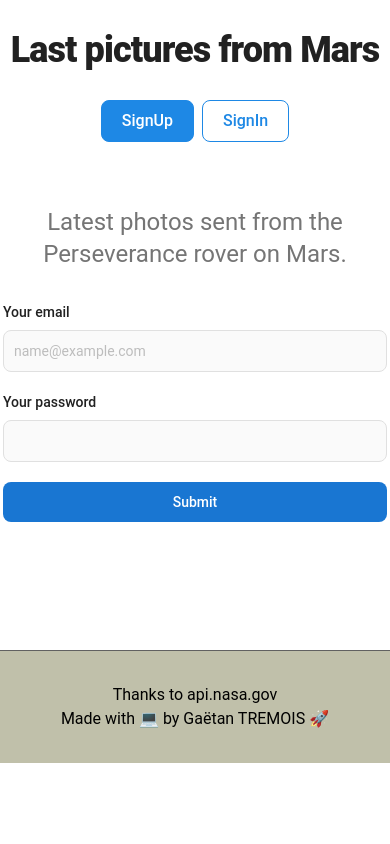
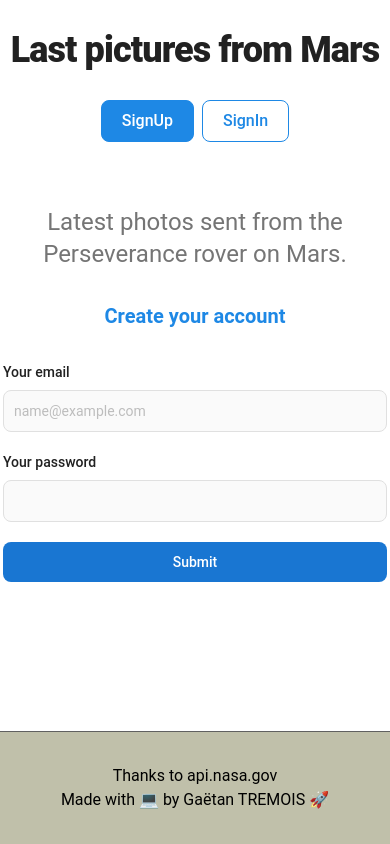
Before and after one commit to gtcore902/nasa-pictures, a React (Create React App) app: page /signin in a window 390 px wide. Built offline with nearby package versions, Linux system fonts and the light colour scheme; no server answers.

Commit message:
feat: add form titles & and fix footer

```diff
--- a/src/components/Content2/index.jsx
+++ b/src/components/Content2/index.jsx
@@ -1,8 +1,12 @@
-import { useState, useEffect } from 'react';
+import { Context } from '../../Context';
+import { useContext, useState, useEffect } from 'react';
 import { API_KEY } from '../../API_KEYS';
 import roverPicture from '../../assets/rover-robot.svg';
 
 const Content2 = () => {
+  const { isLogged, toggleLogin } = useContext(Context);
+  const { userId, setUser } = useContext(Context);
+
   const [datas, setDatas] = useState([]);
   const [description, setDescription] = useState({});
   const [filteredDatas, setFilteredDatas] = useState([]);
--- a/src/components/SignInForm/index.jsx
+++ b/src/components/SignInForm/index.jsx
@@ -12,7 +12,6 @@ const SignInForm = () => {
   const [inputs, setInputs] = useState({});
   const [errorMessage, setErrorMessage] = useState('');
   const [errorEmail, setErrorEmail] = useState('');
-  const [errorPassword, setErrorPassword] = useState('');
 
   // Firebase project configuration
   const firebaseConfig = {
@@ -33,7 +32,7 @@ const SignInForm = () => {
         toggleLogin();
         setErrorMessage('');
         setInputs({});
-        setUser(userCredential.user.uid);
+        setUser(user.uid);
         console.log('Authentification OK!', user.uid);
       })
       .catch((error) => {
@@ -54,15 +53,12 @@ const SignInForm = () => {
   return (
     <div>
       {isLogged && <Navigate to="/" replace={true} />}
+      <h2 className="text-xl font-bold text-center text-blue-600 dark:text-white mt-8 mb-8 md:mb-16 mt-0 md:mt-8">
+        Create your account
+      </h2>
       <form
         onSubmit={(event) =>
-          handleSubmit(
-            event,
-            setErrorEmail,
-            setErrorPassword,
-            inputs,
-            loginUser
-          )
+          handleSubmit(event, setErrorEmail, inputs, loginUser)
         }
         className="max-w-sm mx-auto mb-8"
       >
@@ -93,9 +89,6 @@ const SignInForm = () => {
             className="block mb-2 text-sm font-medium text-gray-900 dark:text-white"
           >
             Your password{' '}
-            {errorPassword !== '' && (
-              <span className="text-red-600">{errorPassword}</span>
-            )}
           </label>
           <input
             type="password"
--- a/src/components/SignupForm/index.jsx
+++ b/src/components/SignupForm/index.jsx
@@ -21,7 +21,7 @@ const SignUpForm = () => {
         setErrorMessage('');
         toggleLogin();
         setInputs({});
-        setUser(userCredential.user.uid);
+        setUser(user.uid);
         console.log('User created successfully!', user.uid);
       })
       .catch((error) => {
@@ -40,6 +40,9 @@ const SignUpForm = () => {
   return (
     <div>
       {isLogged && <Navigate to="/" replace={true} />}
+      <h2 className="text-xl font-bold text-center text-blue-600 dark:text-white mt-8 mb-8 md:mb-16 mt-0 md:mt-8">
+        Create your account
+      </h2>
       <form
         onSubmit={(event) =>
           handleSubmit(
--- a/src/pages/Favourites.jsx
+++ b/src/pages/Favourites.jsx
@@ -30,13 +30,17 @@ const Home = () => {
   // const picturesRef = collection(db, 'GCNPLkhu8wh9MWmzuym1PTPMVAF2');
 
   useEffect(() => {
-    getFavourites(db, userId, setFavourites);
-    console.log(userId);
+    if (isLogged) {
+      getFavourites(db, userId, setFavourites);
+      console.log(userId);
+    }
   }, []);
 
   useEffect(() => {
-    console.log(favourites);
-  }, [favourites]);
+    if (isLogged) {
+      console.log(favourites);
+    }
+  }, [favourites, isLogged]);
 
   return (
     <div>
--- a/src/pages/SignIn.jsx
+++ b/src/pages/SignIn.jsx
@@ -7,7 +7,7 @@ const SignIn = () => {
     <div>
       <Header />
       <SignInForm />
-      <Footer style="md:absolute bottom-0 left-0 right-0 bcc-footer p-8 mt-32 border-t border-t-gray-700 text-center" />
+      <Footer style="absolute bottom-0 left-0 right-0 bcc-footer p-8 mt-32 border-t border-t-gray-700 text-center" />
     </div>
   );
 };
--- a/src/pages/Signup.jsx
+++ b/src/pages/Signup.jsx
@@ -7,7 +7,7 @@ const Signup = () => {
     <div>
       <Header />
       <SignUpForm />
-      <Footer style="md:absolute bottom-0 left-0 right-0 bcc-footer p-8 mt-32 border-t border-t-gray-700 text-center" />
+      <Footer style="absolute bottom-0 left-0 right-0 bcc-footer p-8 mt-32 border-t border-t-gray-700 text-center" />
     </div>
   );
 };
```
